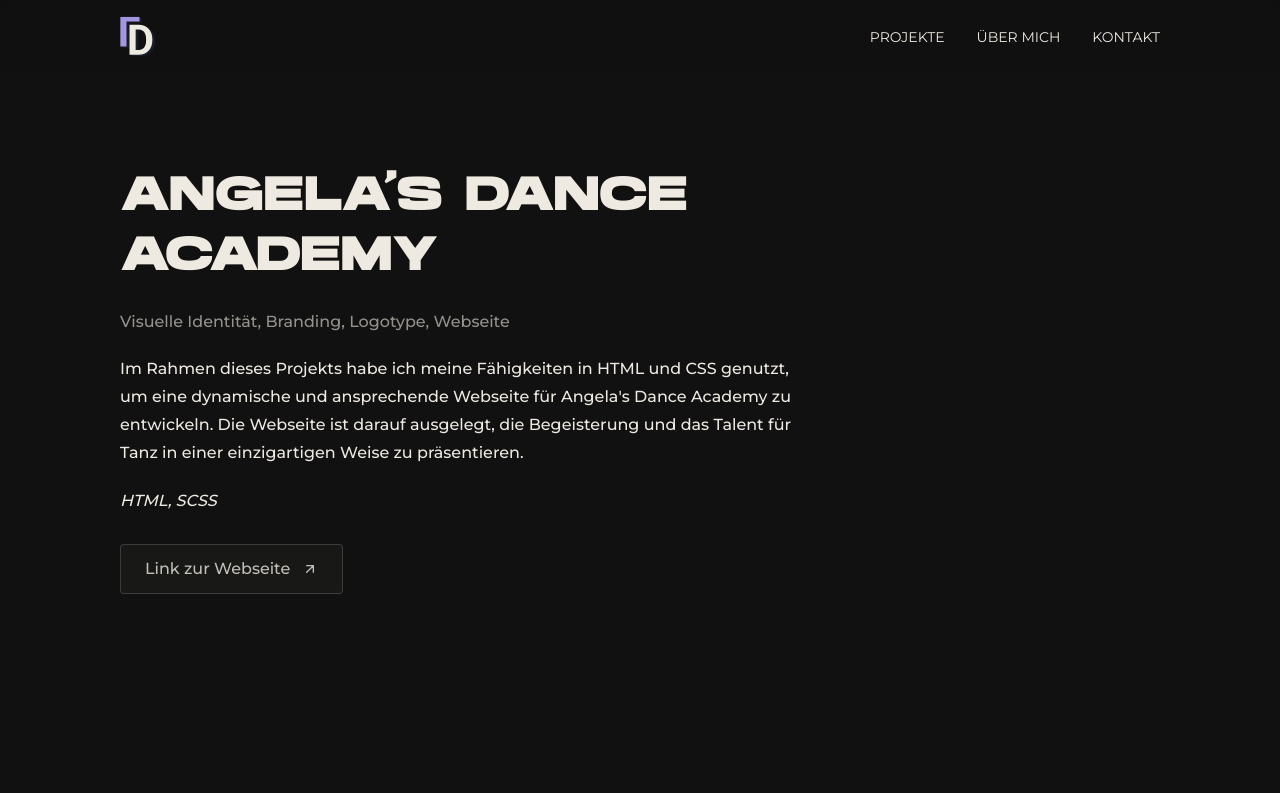
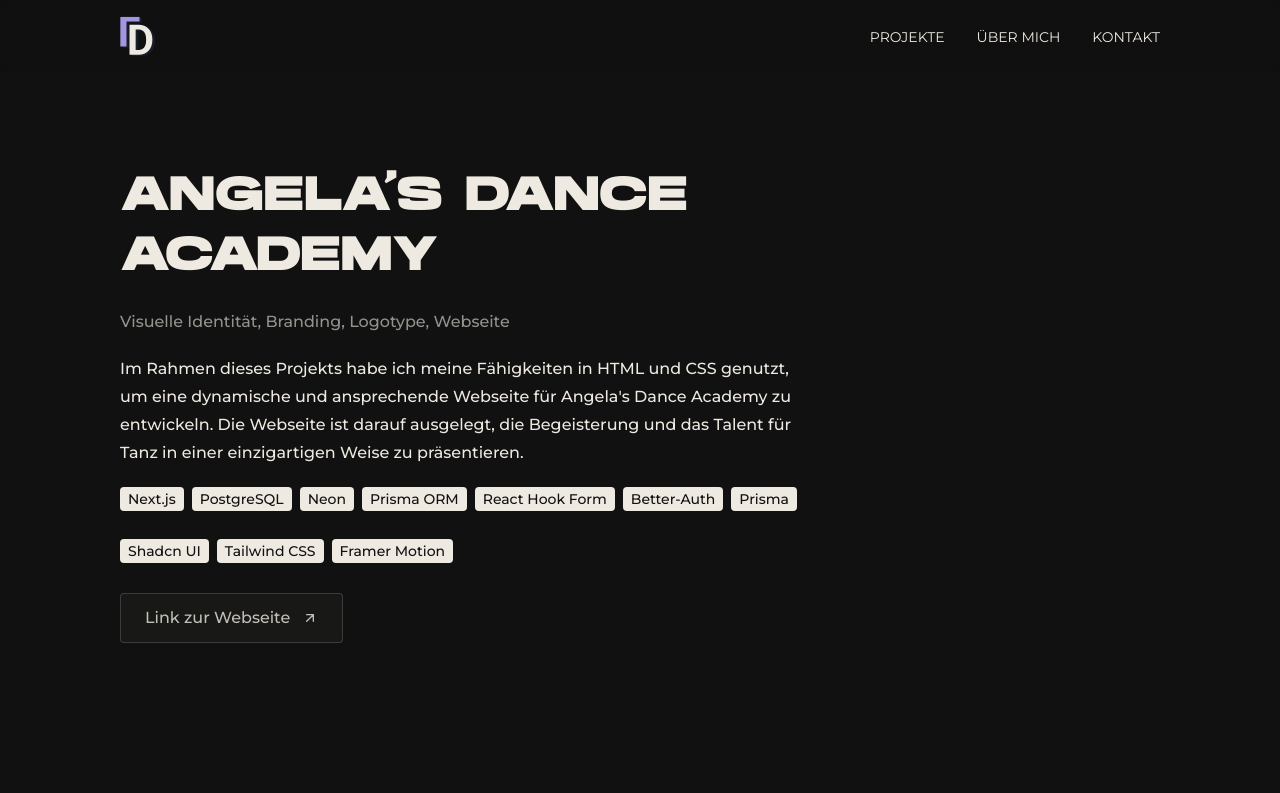
Before and after one commit to ledo9315/portfolio_nextjs, a Next.js app: page /projects/angelas-dance-academy in a window 1280 px wide. Shown: the top 793 px of the page. Built offline with nearby package versions, Linux system fonts and the light colour scheme.

Commit message:
Feat: update project keywords to use an array for better flexibility

```diff
--- a/src/app/projects/[slug]/page.tsx
+++ b/src/app/projects/[slug]/page.tsx
@@ -52,7 +52,16 @@ export default async function ProjectDetailPage({
             </AnimatedSection>
 
             <AnimatedSection delay={0.4}>
-              <p className="italic mb-5 font-medium">{project.keywords}</p>
+              <div className="flex flex-wrap gap-2">
+                {project.keywords.map((keyword) => (
+                  <div
+                    key={keyword}
+                    className="bg-white text-black px-2 py-0.5 rounded-sm w-fit text-sm font-medium mb-5"
+                  >
+                    {keyword}
+                  </div>
+                ))}
+              </div>
             </AnimatedSection>
 
             {/* Website Link */}
--- a/src/data/projects.ts
+++ b/src/data/projects.ts
@@ -6,7 +6,20 @@ const projects: Project[] = [
     title: "Taskify",
     description: "Web-App, Todo-App",
     text: `Taskify ist eine Todo-App zum Verwalten von Aufgaben. Entwickelt wurde die App mit Next.js.`,
-    keywords: "Next.js, SQLite, Drizzle ORM, React Hook Form, TanStack Query",
+    keywords: [
+      "Next.js",
+      "PostgreSQL",
+      "Neon",
+      "Drizzle ORM",
+      "React Hook Form",
+      "TanStack Query",
+      "Zustand",
+      "Better-Auth",
+      "Drizzle ORM",
+      "Shadcn UI",
+      "Tailwind CSS",
+      "Framer Motion",
+    ],
     linkText: "Link zur Webseite",
     websiteUrl: "https://taskify.software/de/landing",
     images: {
@@ -29,7 +42,7 @@ const projects: Project[] = [
     title: "Metropol Theater",
     description: "Webseite, Branding, Kino-Design",
     text: "Im Studium habe ich im Rahmen des Moduls «WWW-Programmierung» eine Fullstack-Webseite für das Metropol-Theater entwickelt. Die Webseite bietet einen Überblick über aktuelle und kommende Filme, Vorstellungszeiten sowie Informationen zum Kino selbst. Zudem verfügt sie über einen Dashboard-Bereich, der es ermöglicht, Filme zu verwalten und das Programm effizient zu aktualisieren.",
-    keywords: "Kirby CMS",
+    keywords: ["Kirby CMS"],
     websiteUrl: "https://github.com/ledo9315/metropol_kirby",
     linkText: "Link zum GitHub Repository",
     images: {
@@ -61,7 +74,18 @@ const projects: Project[] = [
     title: "Angela's Dance Academy",
     description: "Visuelle Identität, Branding, Logotype, Webseite",
     text: "Im Rahmen dieses Projekts habe ich meine Fähigkeiten in HTML und CSS genutzt, um eine dynamische und ansprechende Webseite für Angela's Dance Academy zu entwickeln. Die Webseite ist darauf ausgelegt, die Begeisterung und das Talent für Tanz in einer einzigartigen Weise zu präsentieren.",
-    keywords: "HTML, SCSS",
+    keywords: [
+      "Next.js",
+      "PostgreSQL",
+      "Neon",
+      "Prisma ORM",
+      "React Hook Form",
+      "Better-Auth",
+      "Prisma",
+      "Shadcn UI",
+      "Tailwind CSS",
+      "Framer Motion",
+    ],
     websiteUrl: "https://www.angelasdanceacademy.com/",
     linkText: "Link zur Webseite",
     images: {
@@ -101,7 +125,7 @@ Das Geheimnis zum Erfolg liegt in der Zusammenarbeit: Der PC-Spieler platziert
 und verbessert verschiedene Türme – Mikrowelle, Ofen und Kühlschrank – und
 sammelt das auf der Map erscheinende Geld ein. Der VR-Spieler übernimmt die
 Feinarbeit, richtet die Türme aus und sorgt dafür, dass jedes Korn rechtzeitig ploppt.`,
-    keywords: "Unity, C#",
+    keywords: ["Unity", "C#"],
     websiteUrl: "https://github.com/ledo9315/tower_buddys",
     linkText: "Link zum GitHub Repository",
     video: {
@@ -129,7 +153,7 @@ Feinarbeit, richtet die Türme aus und sorgt dafür, dass jedes Korn rechtzeitig
     title: "Capture the Campus",
     description: "Android App, Gamification",
     text: `Capture the Campus ist eine Android-App für das Sammeln virtueller Punkte an verschiedenen Campus-Standorten. Die App nutzt GPS-Tracking und zeigt eine interaktive Campuskarte mit allen verfügbaren Sammelpunkten. Spieler können ihre Fortschritte verfolgen und sich in einer Highscore-Liste mit anderen messen. Entwickelt wurde die App mit Kotlin unter Verwendung der Android Location Services und Material Design.`,
-    keywords: "Kotlin, Android, Geolocation, Material Design",
+    keywords: ["Kotlin", "Android", "Geolocation", "Material Design"],
     linkText: "Link zum GitHub Repository",
     websiteUrl: "https://github.com/ledo9315/capture_the_campus",
     images: {
--- a/src/types/project.ts
+++ b/src/types/project.ts
@@ -3,7 +3,7 @@ interface Project {
   title: string;
   description: string;
   text: string;
-  keywords: string;
+  keywords: string[];
   websiteUrl?: string;
   linkText: "Link zur Webseite" | "Link zum GitHub Repository";
   images: {
```
